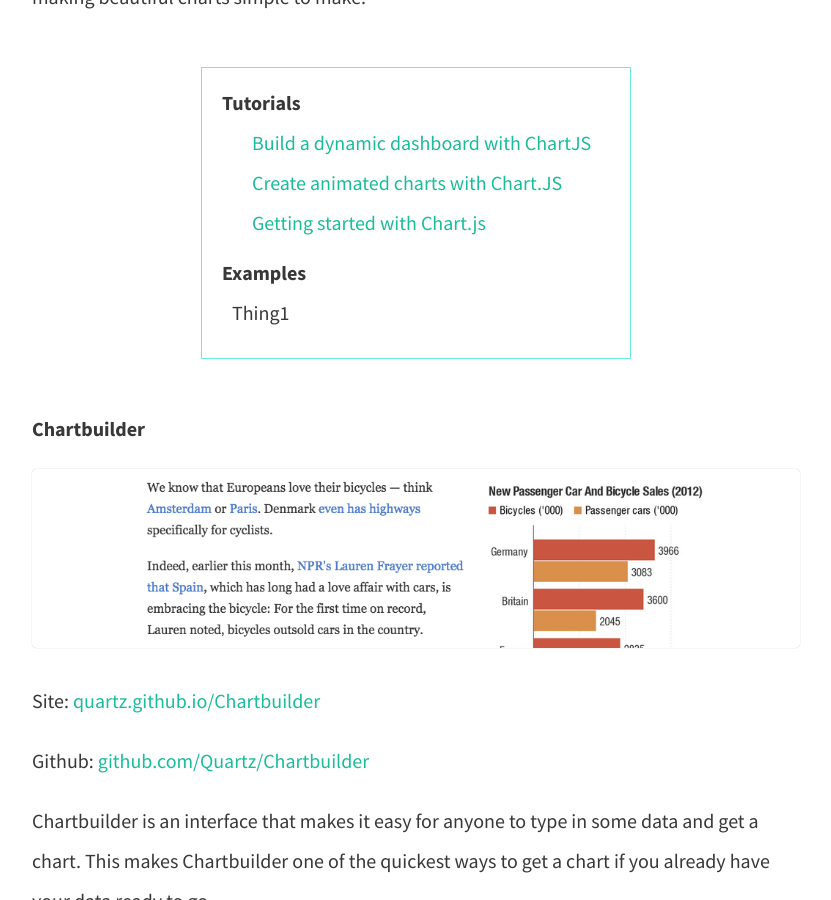
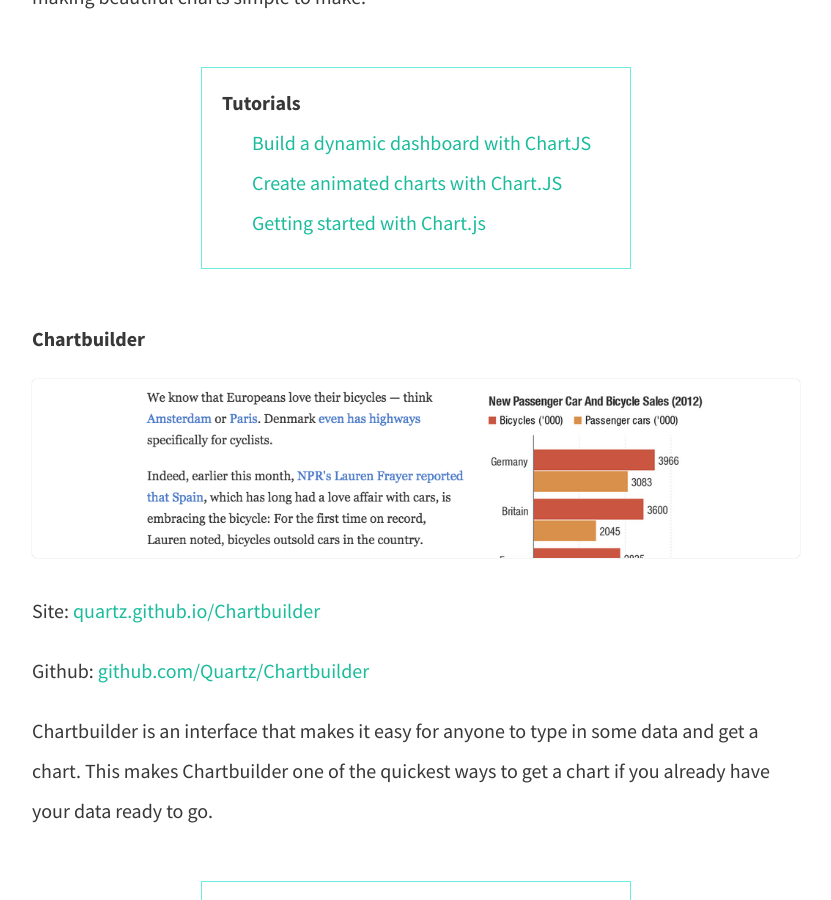
Before and after one commit to pippinlee/open-journalism-project, a Jekyll site: the page built from data.md, in a window 1280 px wide and 900 px high, scrolled down 5296 px. Shown: the whole window, without its empty margins (224-1055 px from the left). Built offline with Jekyll 4.4.1, drawn with Linux system fonts in a browser that asks for light colours; nearby versions of some CDN libraries.

Commit message:
cleanup examples

```diff
--- a/data.md
+++ b/data.md
@@ -113,8 +113,6 @@
 	* [Build a dynamic dashboard with ChartJS](http://webdesign.tutsplus.com/tutorials/build-a-dynamic-dashboard-with-chartjs--webdesign-14363)
 	* [Create animated charts with Chart.JS](http://www.webdesignerdepot.com/2013/11/easily-create-stunning-animated-charts-with-chart-js/	)
 	* [Getting started with Chart.js](http://kushagragour.in/blog/2013/06/getting-started-with-chartjs/)
-* **Examples**
-	* Thing1
 </div>
 
 
```
